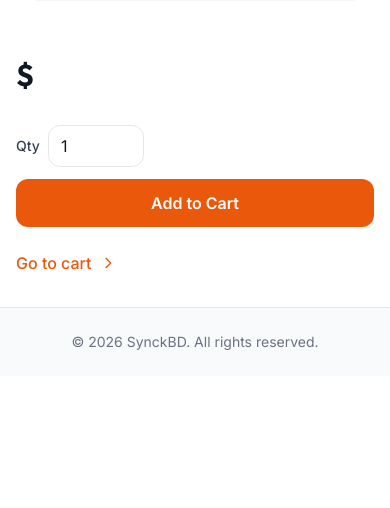
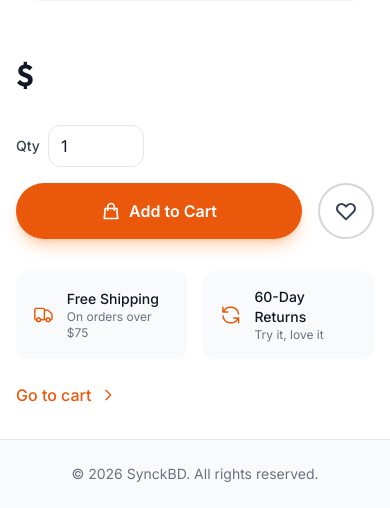
Before and after one commit to shadowshogan88/ecom_erp, a Django app: template templates/pages/product_detail.html in a window 390 px wide. Shown: the part 562-1070 px from the top of the page. Before the commit the page ends 912 px from the top, so only its background shows below. Run offline with Django 4.2, Linux system fonts and the light colour scheme; the template is opened without the code that fills it, so the values that code supplies are empty.

Commit message:
update product detail mobile UI

```diff
--- a/templates/pages/product_detail.html
+++ b/templates/pages/product_detail.html
@@ -40,7 +40,7 @@
         {% endif %}
       </div>
 
-      <div>
+      <div class="lg:py-4">
         <div class="flex flex-col gap-4 sm:flex-row sm:items-start sm:justify-between">
           <div class="min-w-0">
             <h1 class="break-words font-display text-3xl font-bold text-gray-900 dark:text-white lg:text-4xl">{{ product.name }}</h1>
@@ -110,18 +110,51 @@
           </div>
         {% endif %}
 
-        <form method="post" action="{% url 'orders:add-to-cart' product_public_id=product.public_id %}" class="mt-8 flex flex-col gap-3 sm:flex-row sm:items-center">
+        <form method="post" action="{% url 'orders:add-to-cart' product_public_id=product.public_id %}" class="mt-8">
           {% csrf_token %}
           <input type="hidden" name="selected_color" id="selected-color-input" value="{{ selected_color }}">
           <input type="hidden" name="selected_size" id="selected-size-input" value="{{ selected_size }}">
-          <div class="flex items-center gap-2">
+          <div class="flex flex-wrap items-center gap-2">
             <label class="text-sm font-medium text-gray-700 dark:text-gray-300">Qty</label>
             <input name="quantity" type="number" min="1" value="1" class="w-24 rounded-xl border border-gray-200 bg-white px-3 py-2 text-gray-900 focus:border-primary-500 focus:outline-none focus:ring-2 focus:ring-primary-500/20 dark:border-gray-700 dark:bg-gray-950 dark:text-white">
           </div>
-          <button type="submit" class="inline-flex flex-1 items-center justify-center rounded-xl bg-primary-600 px-6 py-3 font-semibold text-white transition-colors hover:bg-primary-700">
-            Add to Cart
-          </button>
+
+          <div class="mt-4 flex gap-4">
+            <button type="submit" class="flex flex-1 items-center justify-center gap-2 rounded-full bg-primary-600 px-8 py-4 font-semibold text-white shadow-lg shadow-primary-500/30 transition-all hover:bg-primary-700 hover:shadow-xl hover:shadow-primary-500/40">
+              <svg class="h-5 w-5" fill="none" viewBox="0 0 24 24" stroke="currentColor">
+                <path stroke-linecap="round" stroke-linejoin="round" stroke-width="2" d="M16 11V7a4 4 0 00-8 0v4M5 9h14l1 12H4L5 9z"></path>
+              </svg>
+              Add to Cart
+            </button>
+            <button type="button" class="flex h-14 w-14 items-center justify-center rounded-full border-2 border-gray-300 transition-colors hover:border-red-500 hover:text-red-500 dark:border-gray-600" data-add-to-wishlist="{{ product.public_id }}"{% if product.ui_is_wishlisted %} data-wishlisted="1"{% endif %} aria-label="Add to wishlist">
+              <svg class="h-6 w-6 text-gray-700 dark:text-gray-300" fill="none" viewBox="0 0 24 24" stroke="currentColor">
+                <path stroke-linecap="round" stroke-linejoin="round" stroke-width="2" d="M4.318 6.318a4.5 4.5 0 000 6.364L12 20.364l7.682-7.682a4.5 4.5 0 00-6.364-6.364L12 7.636l-1.318-1.318a4.5 4.5 0 00-6.364 0z"></path>
+              </svg>
+            </button>
+          </div>
         </form>
+
+        <div class="mt-8 grid grid-cols-2 gap-4">
+          <div class="flex items-center gap-3 rounded-xl bg-gray-50 p-4 dark:bg-gray-800/50">
+            <svg class="h-6 w-6 text-primary-600" fill="none" viewBox="0 0 24 24" stroke="currentColor">
+              <path d="M9 17a2 2 0 11-4 0 2 2 0 014 0zM19 17a2 2 0 11-4 0 2 2 0 014 0z"></path>
+              <path stroke-linecap="round" stroke-linejoin="round" stroke-width="1.5" d="M13 16V6a1 1 0 00-1-1H4a1 1 0 00-1 1v10a1 1 0 001 1h1m8-1a1 1 0 01-1 1H9m4-1V8a1 1 0 011-1h2.586a1 1 0 01.707.293l3.414 3.414a1 1 0 01.293.707V16a1 1 0 01-1 1h-1m-6-1a1 1 0 001 1h1M5 17a2 2 0 104 0m-4 0a2 2 0 114 0m6 0a2 2 0 104 0m-4 0a2 2 0 114 0"></path>
+            </svg>
+            <div>
+              <p class="text-sm font-medium text-gray-900 dark:text-white">Free Shipping</p>
+              <p class="text-xs text-gray-500">On orders over $75</p>
+            </div>
+          </div>
+          <div class="flex items-center gap-3 rounded-xl bg-gray-50 p-4 dark:bg-gray-800/50">
+            <svg class="h-6 w-6 text-primary-600" fill="none" viewBox="0 0 24 24" stroke="currentColor">
+              <path stroke-linecap="round" stroke-linejoin="round" stroke-width="1.5" d="M4 4v5h.582m15.356 2A8.001 8.001 0 004.582 9m0 0H9m11 11v-5h-.581m0 0a8.003 8.003 0 01-15.357-2m15.357 2H15"></path>
+            </svg>
+            <div>
+              <p class="text-sm font-medium text-gray-900 dark:text-white">60-Day Returns</p>
+              <p class="text-xs text-gray-500">Try it, love it</p>
+            </div>
+          </div>
+        </div>
 
         <div class="mt-6">
           <a href="{% url 'orders:cart' %}" class="inline-flex items-center gap-2 font-medium text-primary-600 transition-colors hover:text-primary-700">
```
